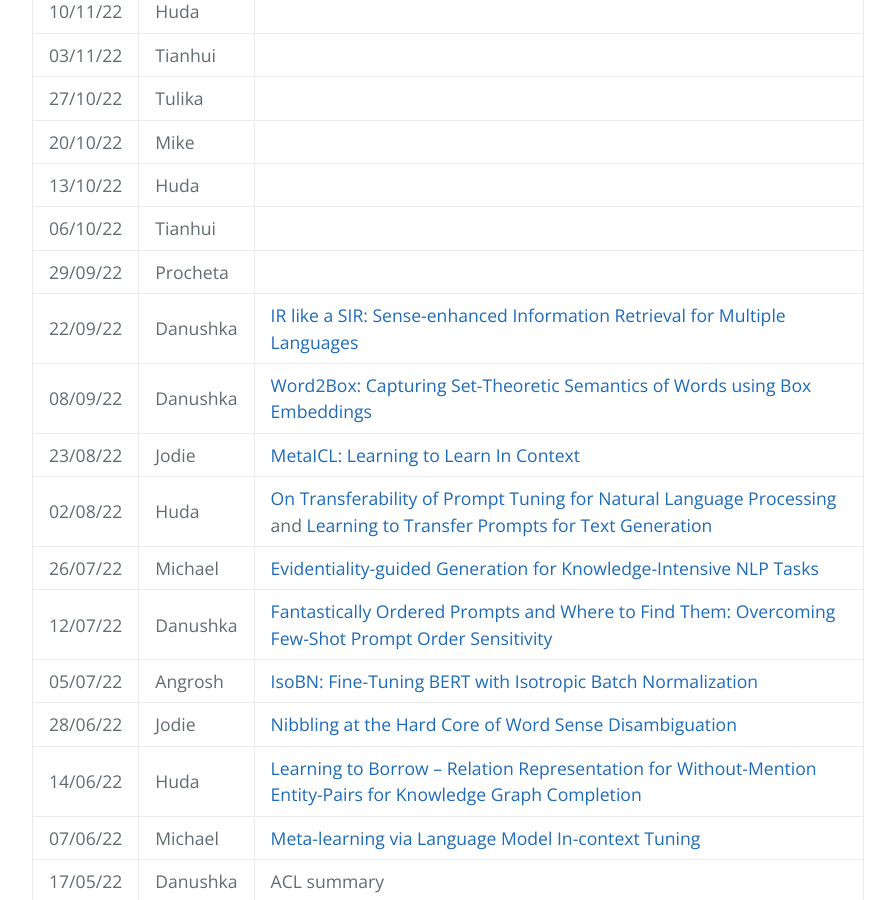
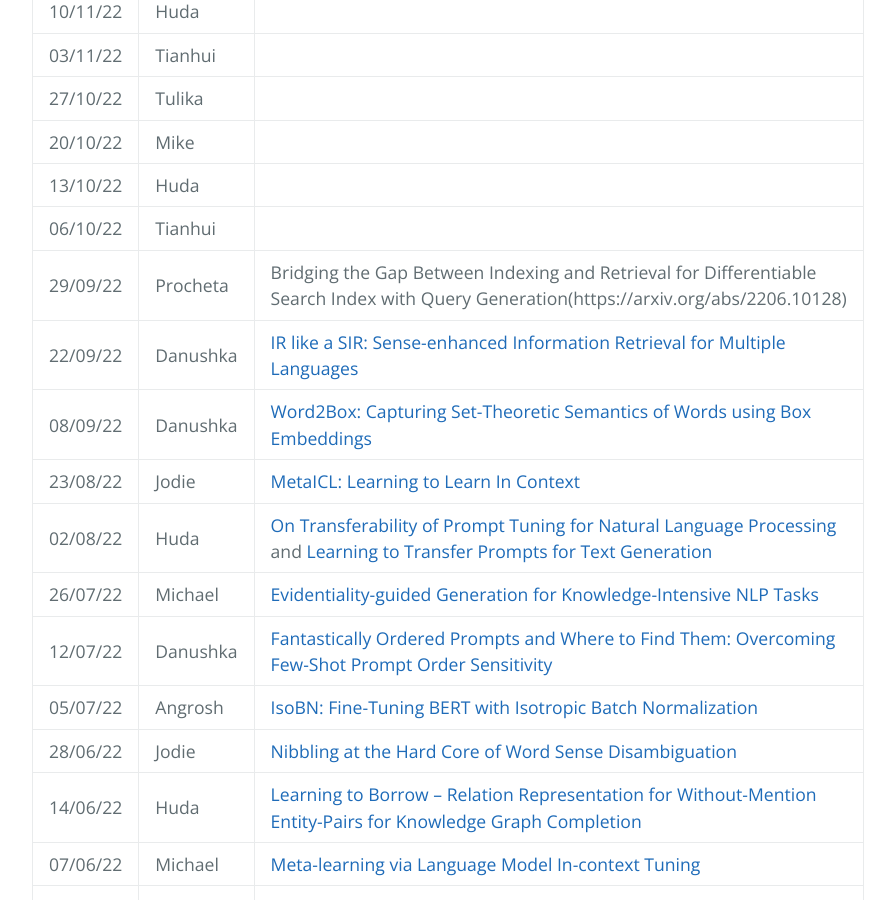
Before and after one commit to LivNLP/livnlp.github.io, a Jekyll site: the page built from reading.md, in a window 1280 px wide and 900 px high, scrolled down 845 px. Shown: the whole window, without its empty margins (192-1087 px from the left). Built offline with Jekyll 4.4.1, drawn with Linux system fonts in a browser that asks for light colours.

Commit message:
Update reading.md

```diff
--- a/reading.md
+++ b/reading.md
@@ -24,7 +24,7 @@ We meet on a weely basis to discuss recent research papers. Here is the schedule
 | 20/10/22 | Mike | |
 | 13/10/22 | Huda | |
 | 06/10/22 | Tianhui | |
-| 29/09/22 | Procheta | |
+| 29/09/22 | Procheta | Bridging the Gap Between Indexing and Retrieval for Differentiable Search Index with Query Generation(https://arxiv.org/abs/2206.10128)|
 | 22/09/22 | Danushka | [IR like a SIR: Sense-enhanced Information Retrieval for Multiple Languages](https://aclanthology.org/2021.emnlp-main.79/)|
 | 08/09/22 | Danushka | [Word2Box: Capturing Set-Theoretic Semantics of Words using Box Embeddings](https://aclanthology.org/2022.acl-long.161/)|
 | 23/08/22 | Jodie | [MetaICL: Learning to Learn In Context](https://aclanthology.org/2022.naacl-main.201.pdf) |
```
